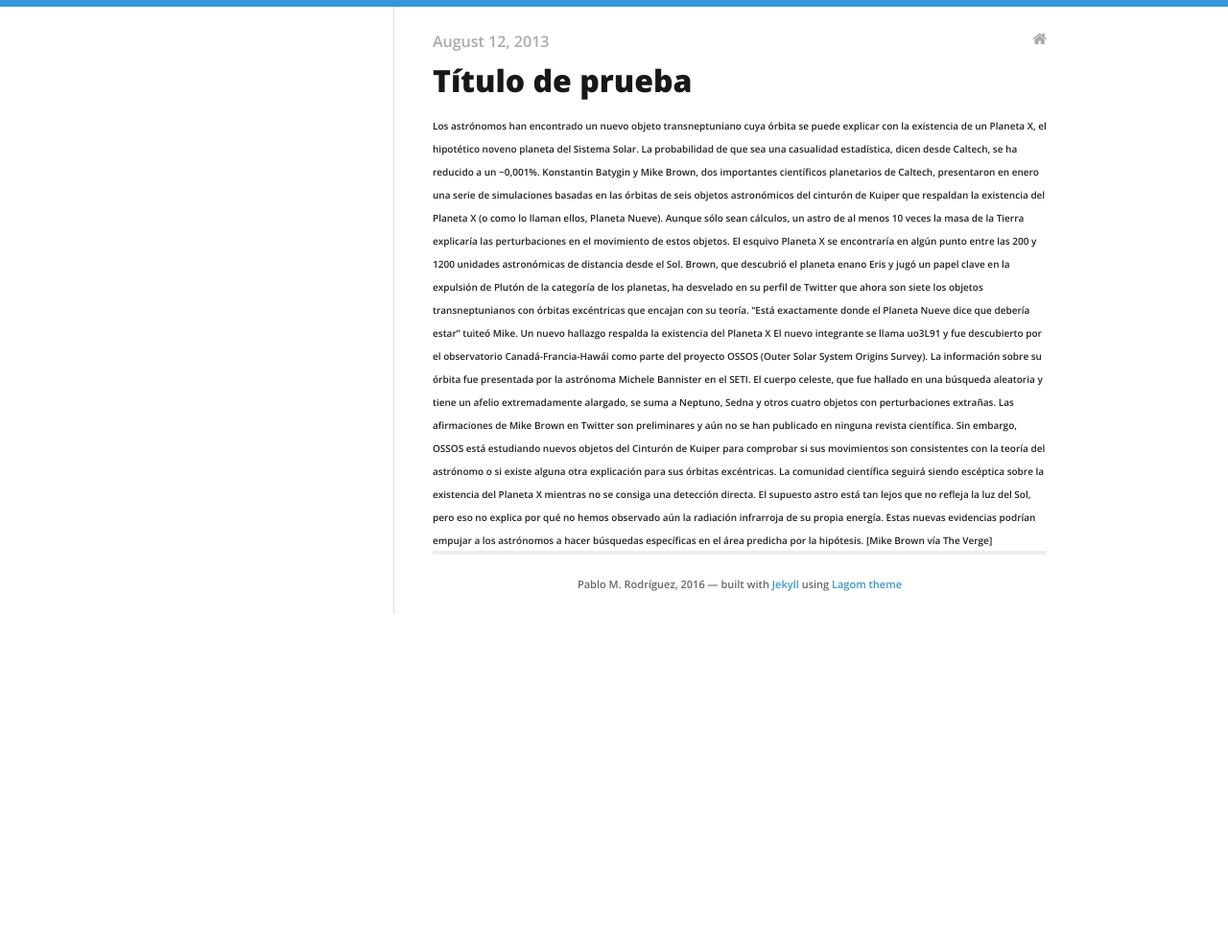
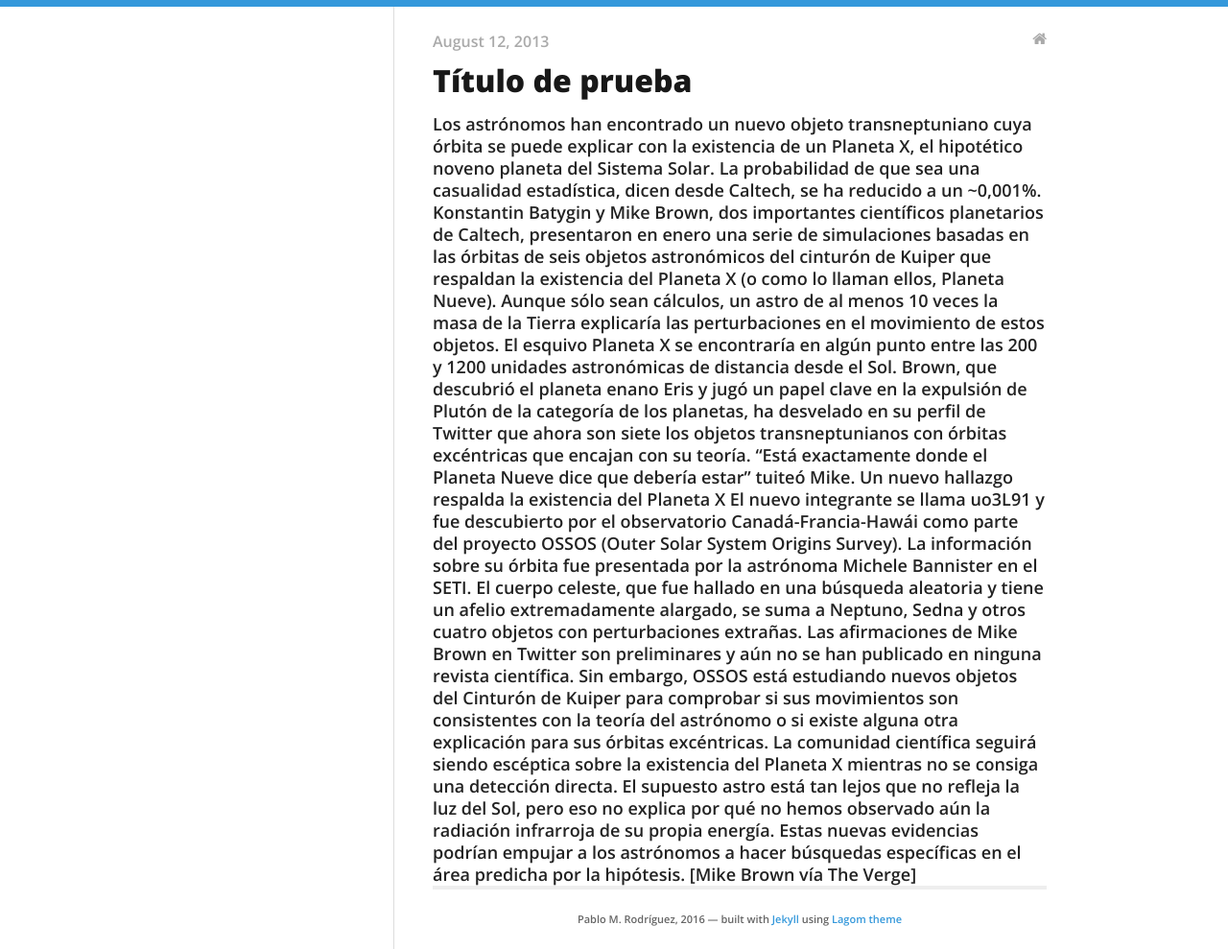
Before and after one commit to fearofcrime/fearofcrime.github.io, a Jekyll site: the page built from _posts/2013-08-12-another-sample.md, in a window 1280 px wide. Shown: the whole page at 96% size. Built offline with Jekyll 4.4.1, drawn with Linux system fonts in a browser that asks for light colours; nearby versions of some CDN libraries; before the commit the page ends 907 px from its top, so only the background shows below that.

Commit message:
Update 2013-08-12-another-sample.md

```diff
--- a/_posts/2013-08-12-another-sample.md
+++ b/_posts/2013-08-12-another-sample.md
@@ -4,7 +4,7 @@
 categories:
 - blog
 ---
-<font size="1">Los astrónomos han encontrado un nuevo objeto transneptuniano cuya órbita se puede explicar con la existencia de un Planeta X, el hipotético noveno planeta del Sistema Solar. La probabilidad de que sea una casualidad estadística, dicen desde Caltech, se ha reducido a un ~0,001%.
+<font size="4">Los astrónomos han encontrado un nuevo objeto transneptuniano cuya órbita se puede explicar con la existencia de un Planeta X, el hipotético noveno planeta del Sistema Solar. La probabilidad de que sea una casualidad estadística, dicen desde Caltech, se ha reducido a un ~0,001%.
 
 
 
```
